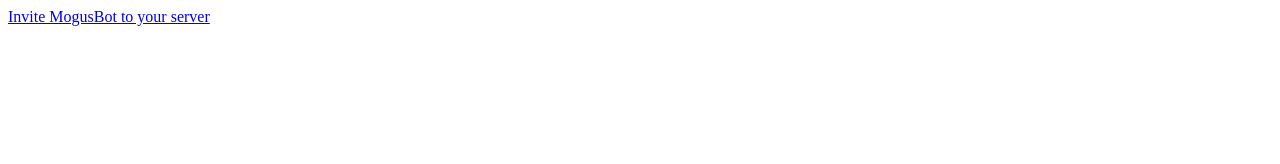
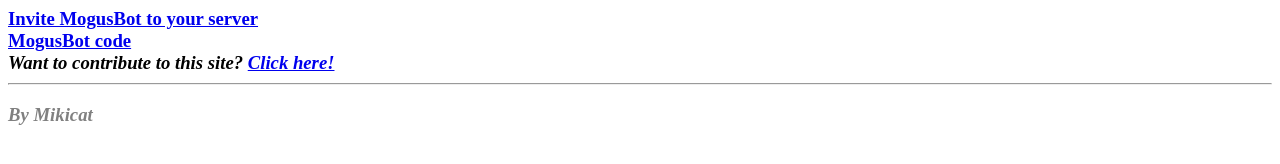
Before and after one commit to mikicat/mogus-bot-web, a plain HTML site: page index.html in a window 1280 px wide. Drawn offline with Linux system fonts and the light colour scheme.

Commit message:
Updating

```diff
--- a/index.html
+++ b/index.html
@@ -1,6 +1,15 @@
 <html>
 <head><title>MogusBot</title></head>
 <body>
-<a href="https://discord.com/api/oauth2/authorize?client_id=830516399382069298&permissions=3164160&scope=bot">Invite MogusBot to your server</a>
+<h3><a href="https://discord.com/api/oauth2/authorize?client_id=830516399382069298&permissions=3164160&scope=bot">Invite MogusBot to your server</a</h3>
+<br/>
+<div>
+<a href="https://github.com/mikicat/mogus-bot">MogusBot code</a>
+<br/>
+<i>Want to contribute to this site? <a href="https://github.com/mikicat/mogus-bot-web">Click here!</a></i>
+<br/>
+</div>
+<hr/>
+<p style="color:grey"><i>By Mikicat</i></p>
 </body>
 </html>
```
